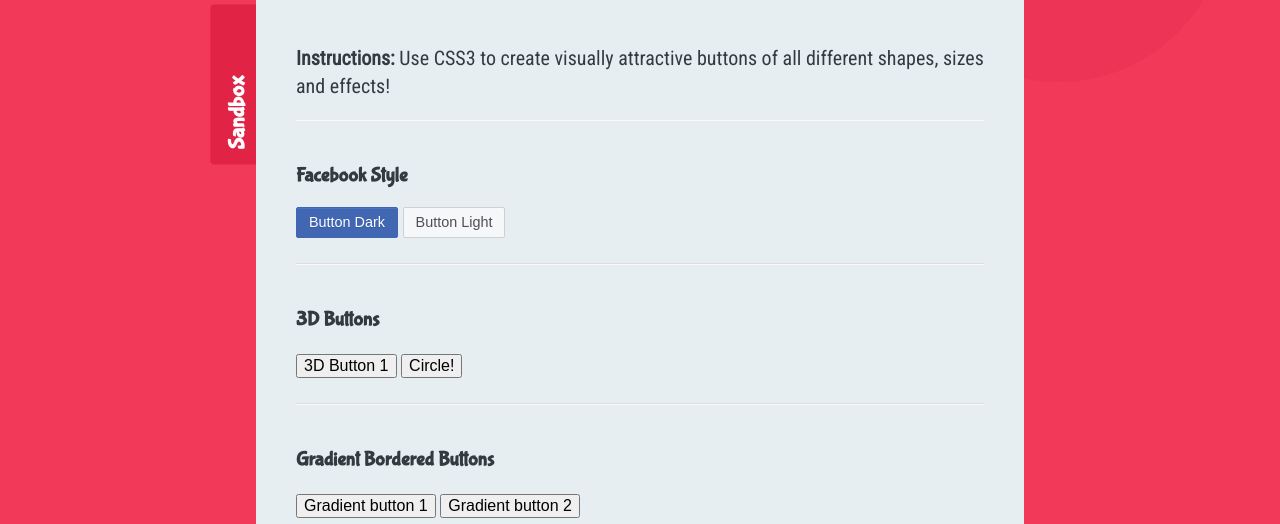
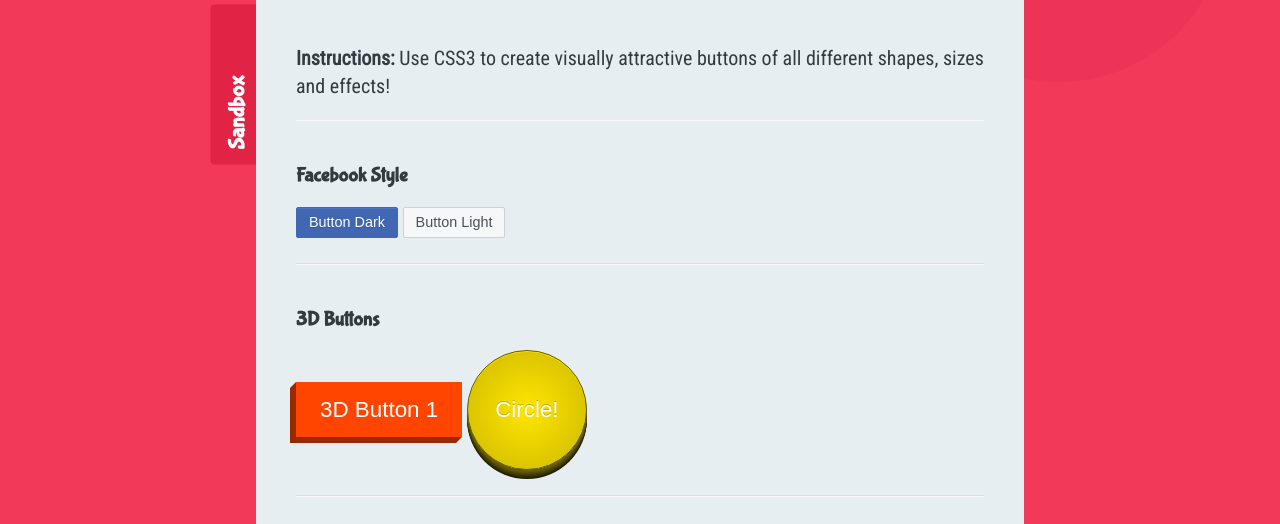
Before and after one commit to mc4rol9/CSS3-Challenge, a plain HTML site: page 1 - Fancy Buttons/index.html in a window 1280 px wide. Shown: the part 276-800 px from the top of the page. Drawn offline with Linux system fonts and the light colour scheme; a web font is replaced by a local one.

Commit message:
feat: 3D style buttons

```diff
--- a/1 - Fancy Buttons/sandbox.css
+++ b/1 - Fancy Buttons/sandbox.css
@@ -49,3 +49,134 @@
     background: #d8dade;
     border: #d8dade;
   }
+
+
+/*
+-- 3D BTN
+*/
+
+/* -- BTN RECTANGLE -- */
+.btn-3d-1 {
+  position: relative;
+  /* relative: it'll have movement */
+  background: orangered;
+  border: none;
+  color: white;
+  padding: 15px 24px;
+  font-size: 1.4rem;
+  /* em is relative to the parent and rem to the root */
+  box-shadow: -6px 6px 0 hsl(16, 100%, 30%);
+  outline: none;
+}
+
+.btn-3d-1:hover {
+  background: hsl(16, 100%, 45%);
+}
+
+  .btn-3d-1:active {
+    background: hsl(16, 100%, 40%);
+    top: 3px;
+    left: -3px;
+    box-shadow: -3px 3px 0 hsl(16, 100%, 30%);
+  }
+
+  /* create triangle elements to pretend the button and
+     the shadow are connected - using before and after */
+  .btn-3d-1::before {
+    position: absolute;
+    display: block;
+    content: "";
+    height: 0;
+    width: 0;
+
+    /* the top triangle */
+    border: solid 6px transparent;
+    border-right: solid 6px hsl(16, 100%, 30%);
+    border-left-width: 0;
+    top: 0;
+    left: -6px;
+  }
+
+  .btn-3d-1::after {
+    position: absolute;
+    display: block;
+    content: "";
+    height: 0;
+    width: 0;
+
+    /* the bottom triangle */
+    border: solid 6px transparent;
+    border-top: solid 6px hsl(16, 100%, 30%);
+    border-bottom-width: 0;
+    right: 0;
+    bottom: -6px;
+  }
+
+    .btn-3d-1:active::before {
+      border: solid 3px transparent;
+      border-right: solid 3px hsl(16, 100%, 30%);
+      border-left-width: 0;
+      left: -3px;
+    }
+
+    .btn-3d-1:active::after {
+      border: solid 3px transparent;
+      border-top: solid 3px hsl(16, 100%, 30%);
+      border-bottom-width: 0;
+      bottom: -3px;
+    }
+
+/* -- BTN CIRCLE -- */
+.btn-3d-2 {
+  position: relative;
+
+  background: #ecd300;
+  background: -webkit-radial-gradient(hsl(54, 100%, 50%), hsl(54, 100%, 40%));
+  background: -o-radial-gradient(hsl(54, 100%, 50%), hsl(54, 100%, 40%));
+  background: -moz-radial-gradient(hsl(54, 100%, 50%), hsl(54, 100%, 40%));
+  background: radial-gradient(hsl(54, 100%, 50%), hsl(54, 100%, 40%));
+
+  font-size: 1.4rem;
+  text-shadow: 0 -1px 0 #c3af07;
+  color: white;
+  border: solid 1px hsl(54, 100%, 20%);
+  border-radius: 100%;
+  height: 120px;
+  width: 120px;
+  z-index: 4;
+
+  outline: none;
+
+  box-shadow: inset 0 1px 0 hsl(54, 100%, 50%),
+                    0 2px 0 hsl(54, 100%, 20%),
+                    0 3px 0 hsl(54, 100%, 18%),
+                    0 4px 0 hsl(54, 100%, 16%),
+                    0 5px 0 hsl(54, 100%, 14%),
+                    0 6px 0 hsl(54, 100%, 12%),
+                    0 7px 0 hsl(54, 100%, 10%),
+                    0 8px 0 hsl(54, 100%, 8%),
+                    0 9px 0 hsl(54, 100%, 6%);
+}
+  .btn-3d-2:hover {
+    background: -webkit-radial-gradient(hsl(54, 100%, 45%), hsl(54, 100%, 35%));
+    background: -o-radial-gradient(hsl(54, 100%, 45%), hsl(54, 100%, 35%));
+    background: -moz-radial-gradient(hsl(54, 100%, 45%), hsl(54, 100%, 35%));
+    background: radial-gradient(hsl(54, 100%, 45%), hsl(54, 100%, 35%));
+  }
+
+  .btn-3d-2:active {
+    background: -webkit-radial-gradient(hsl(54, 100%, 43%), hsl(54, 100%, 33%));
+    background: -o-radial-gradient(hsl(54, 100%, 43%), hsl(54, 100%, 33%));
+    background: -moz-radial-gradient(hsl(54, 100%, 43%), hsl(54, 100%, 33%));
+    background: radial-gradient(hsl(54, 100%, 43%), hsl(54, 100%, 33%));
+
+    top: 2px;
+
+    box-shadow: inset 0 1px 0 hsl(54, 100%, 50%),
+    0 2px 0 hsl(54, 100%, 20%),
+    0 3px 0 hsl(54, 100%, 18%),
+    0 4px 0 hsl(54, 100%, 16%),
+    0 5px 0 hsl(54, 100%, 14%),
+    0 6px 0 hsl(54, 100%, 12%),
+    0 7px 0 hsl(54, 100%, 10%);
+  }
```
